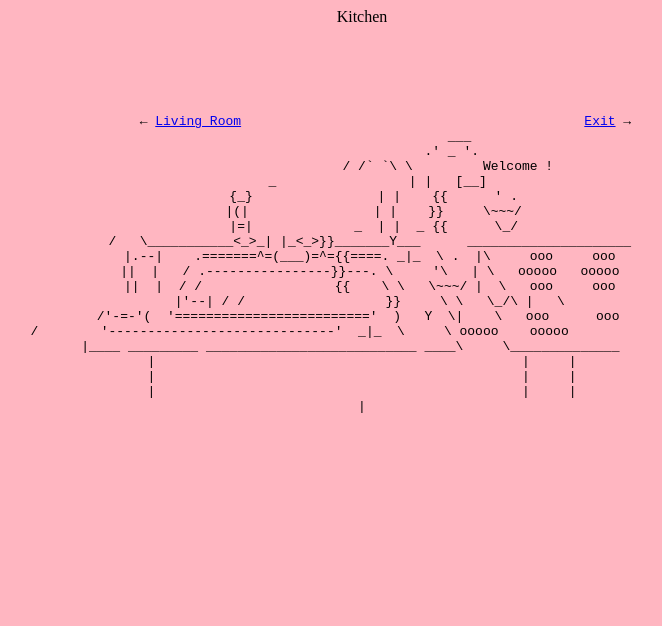
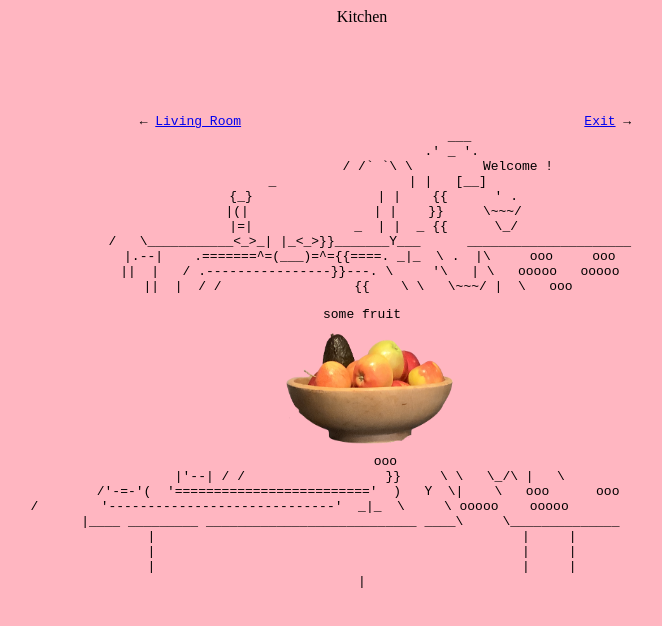
Before and after one commit to ellefon/elles-website, a plain HTML site: page kitchencss.html in a window 1280 px wide. Shown: the whole page, without its empty margins (278-940 px from the left). Drawn offline with Linux system fonts and the light colour scheme.

Commit message:
Update kitchencss.html

```diff
--- a/kitchencss.html
+++ b/kitchencss.html
@@ -9,6 +9,9 @@
        body {background-color: lightpink; text-align: center}
     .cloud-color{color:white;}
 
+        p.one:hover + img{
+   display: block;
+}
 
 
         </style>
@@ -32,7 +35,9 @@ Kitchen
   /   \___________<_>_| |_<_>}}_______Y___      _____________________
   |.--|    .=======^=(___)=^={{====. _|_  \ .  |\     ooo     ooo
   ||  |   / .----------------}}---. \     '\   | \   ooooo   ooooo
-  ||  |  / /                 {{    \ \   \~~~/ |  \   ooo     ooo
+  ||  |  / /                 {{    \ \   \~~~/ |  \   ooo   <p class="one">some fruit
+   <img src="Fruit_bowl_with_fruits.png"/ style="width:168px;height:128px;">
+      ooo
   |'--| / /                  }}     \ \   \_/\ |   \
  /'-=-'(  '========================='  )   Y  \|    \   ooo      ooo
 /        '-----------------------------'  _|_  \     \ ooooo    ooooo
```
